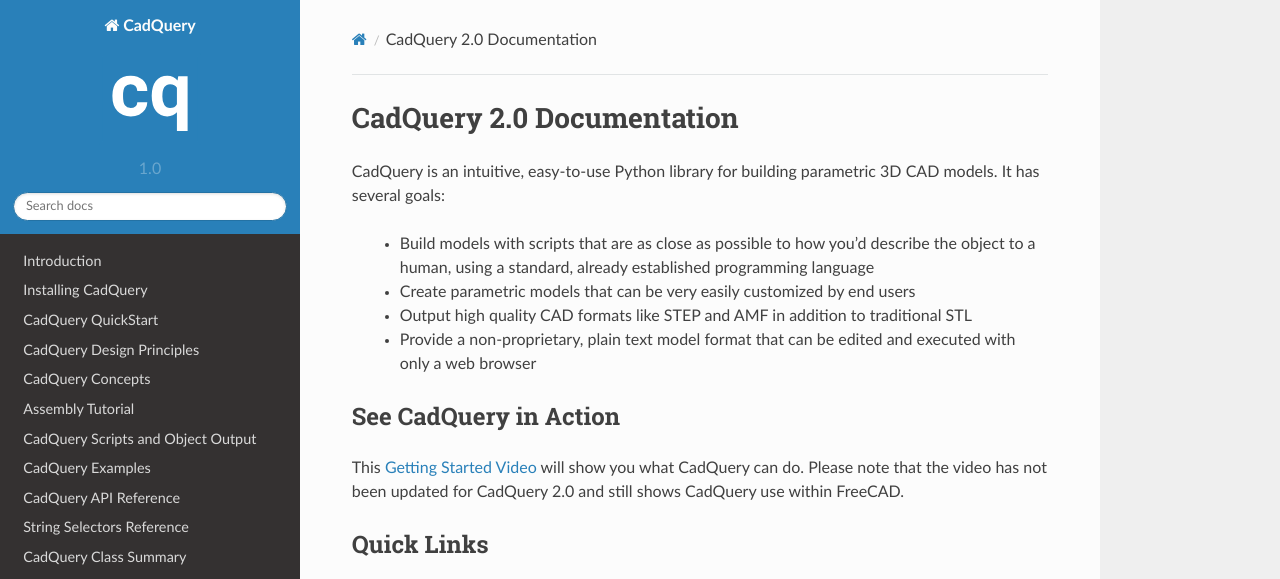
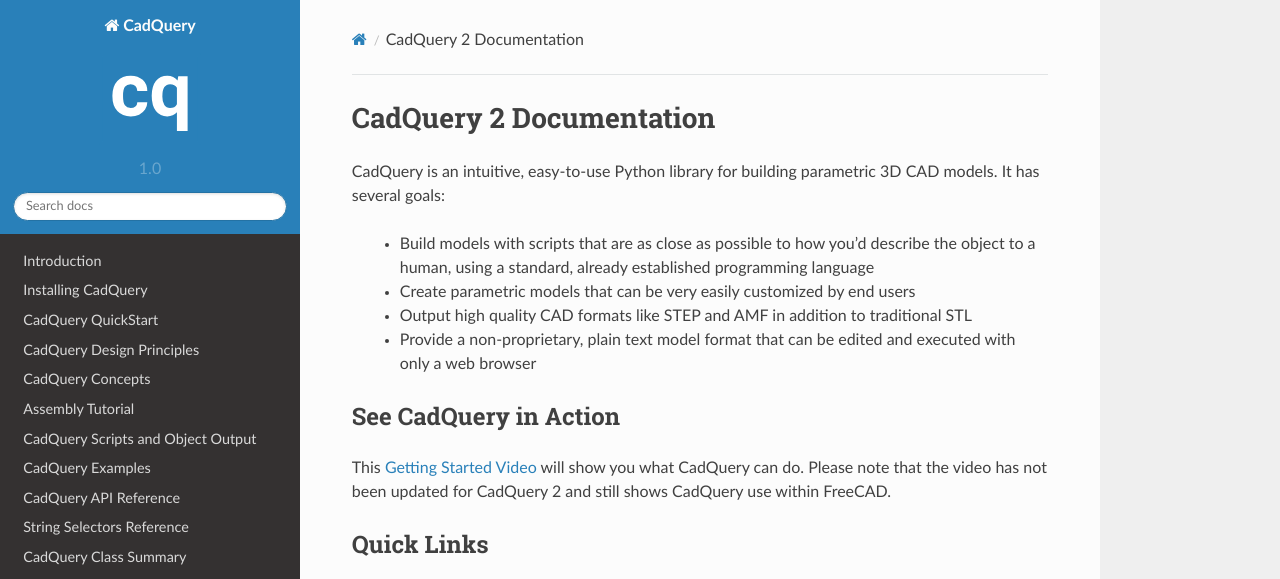
Before and after one commit to CadQuery/cadquery, a Sphinx documentation site: the page built from doc/index.rst, in a window 1280 px wide and 900 px high. Shown: the top 579 px of the window. Built offline with Sphinx 7.4.7 and the Read the Docs theme 2.0.0, drawn with Linux system fonts in a browser that asks for light colours.

Commit message:
Change version from 2.0 to 2 in docs

```diff
--- a/doc/index.rst
+++ b/doc/index.rst
@@ -1,6 +1,6 @@
 
 
-CadQuery 2.0 Documentation
+CadQuery 2 Documentation
 ===================================
 
 CadQuery is an intuitive, easy-to-use Python library for building parametric 3D CAD models.  It has several goals:
@@ -17,7 +17,7 @@
 See CadQuery in Action
 -------------------------
 
-This `Getting Started Video <https://youtu.be/lxhBNOE7GVs>`_ will show you what CadQuery can do. Please note that the video has not been updated for CadQuery 2.0 and still shows CadQuery use within FreeCAD.
+This `Getting Started Video <https://youtu.be/lxhBNOE7GVs>`_ will show you what CadQuery can do. Please note that the video has not been updated for CadQuery 2 and still shows CadQuery use within FreeCAD.
 
 
 Quick Links
--- a/doc/installation.rst
+++ b/doc/installation.rst
@@ -3,7 +3,7 @@
 Installing CadQuery
 ===================================
 
-CadQuery 2.0 is based on
+CadQuery 2 is based on
 `OCP <https://github.com/CadQuery/OCP>`_,
 which is a set of Python bindings for the open-source `OpenCascade <http://www.opencascade.com/>`_ modelling kernel.
 
--- a/doc/intro.rst
+++ b/doc/intro.rst
@@ -18,7 +18,7 @@
 
     * Provide a non-proprietary, plain text model format that can be edited and executed with only a web browser
 
-CadQuery 2.0 is based on
+CadQuery 2 is based on
 `OCP https://github.com/CadQuery/OCP`_,
 which is a set of Python bindings for the open-source `OpenCascade <http://www.opencascade.com/>`_ modelling kernel.
 
```
